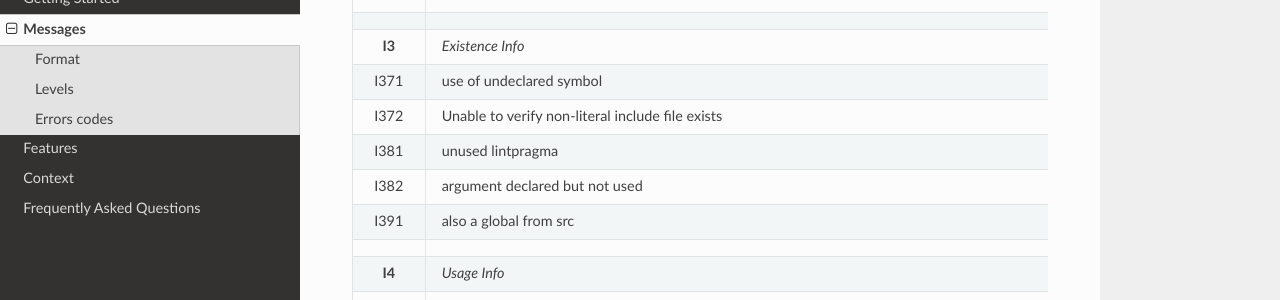
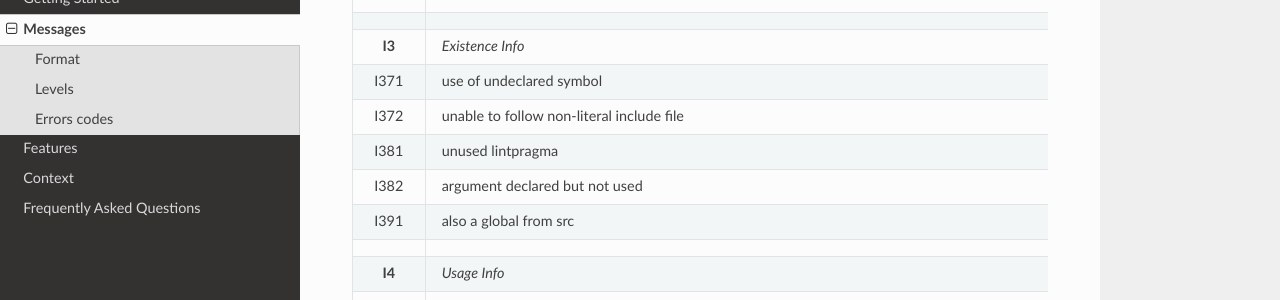
Before and after one commit to tonyhffong/Lint.jl, an MkDocs documentation site: the page built from docs/messages.md, in a window 1280 px wide and 900 px high, scrolled down 4834 px. Shown: the part 151-451 px from the top of the window. Built offline with MkDocs 1.6.1, drawn with Linux system fonts in a browser that asks for light colours; nearby versions of some CDN libraries; old or Windows-style settings are respelled for this version of MkDocs.

Commit message:
Update error message

```diff
--- a/docs/messages.md
+++ b/docs/messages.md
@@ -157,7 +157,7 @@ Every error code starts with letter for the severity `E`:`ERROR`, `W`:`WARN` or
 |      |
 |**I3**| *Existence Info*
 | I371 | use of undeclared symbol
-| I372 | Unable to verify non-literal include file exists
+| I372 | unable to follow non-literal include file
 | I381 | unused lintpragma
 | I382 | argument declared but not used
 | I391 | also a global from src
```
Also changed, not shown: 1 other file.
